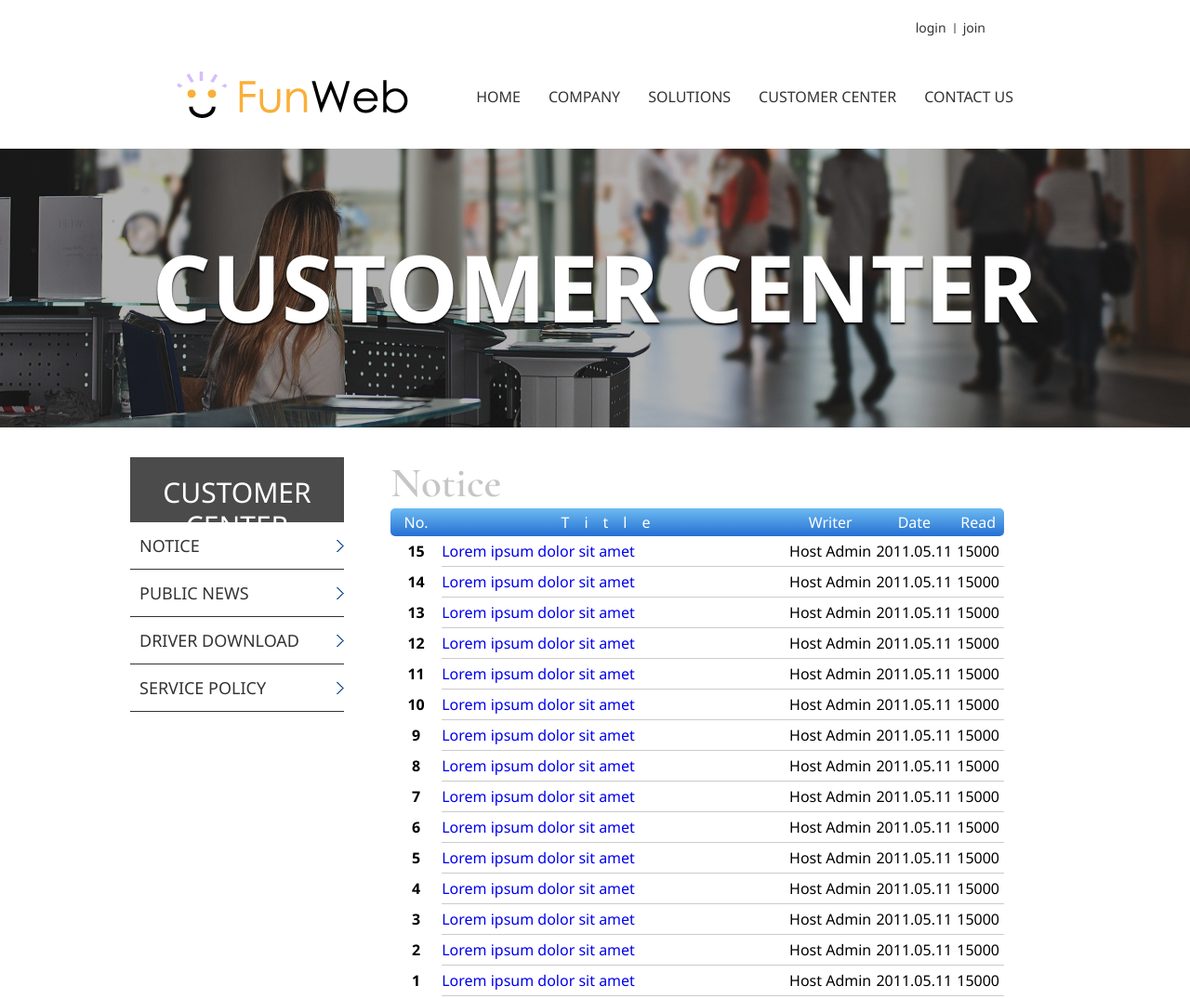
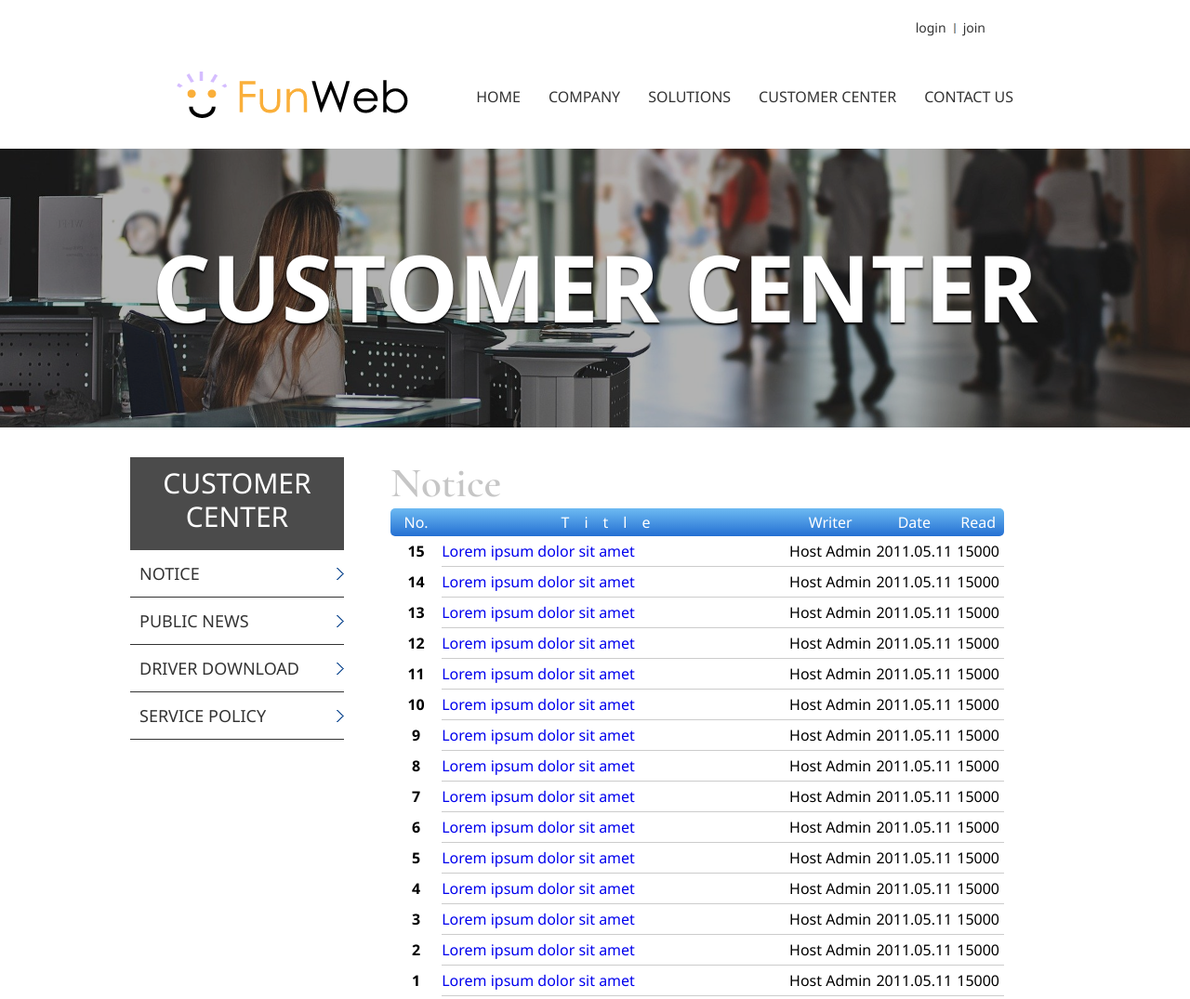
Before and after one commit to Yoohwan-Roh/fishermansdale, a plain HTML site: page customer_center.html in a window 1280 px wide. Shown: the top 1075 px of the page at 93% size. Drawn offline with nearby package versions, Linux system fonts and the light colour scheme; files whose address does not match are found by name.

Commit message:
Add files via upload

```diff
--- a/css/sub.css
+++ b/css/sub.css
@@ -23,9 +23,9 @@
 #subWrap { width: 1000px; margin: 30px auto 0; position: relative; }
 /* snb */
 #snb { float: left; }
-#snb h3 { display: block; background: #4b4b4b; color: #fff; width: 230px; height: 70px;
+#snb h3 { display: block; background: #4b4b4b; color: #fff; width: 230px; height: 90px;
           text-align: center; font-size: 30px; text-transform: uppercase; font-weight: normal;
-          padding-top: 25px;}
+          padding-top: 35px;}
 #snb ul { }
 #snb ul li { width: 230px; height: 50px; line-height: 50px; border-bottom: 1px solid #333;
              background: url(../images/bulletSnb.png) no-repeat right; text-indent: 10px; }
@@ -43,7 +43,7 @@ hr { display:  none; }
 #subHeader.subHeaderCompany { background-image: url(../images/subTitleCompany.jpg);}
 #subHeader.subHeaderCustomer { background-image: url(../images/subTitleCustomer.jpg);}
 /* subContentCustomer */
-#snb .snbTitleCustomer { padding-top: 20px; line-height: 1.2em; box-sizing: border-box; }
+#snb .snbTitleCustomer { padding-top: 10px; line-height: 1.2em; }
 #notice { width: 660px; }
 #notice thead { height: 30px; }
 #notice thead th { height: 30px;
```
